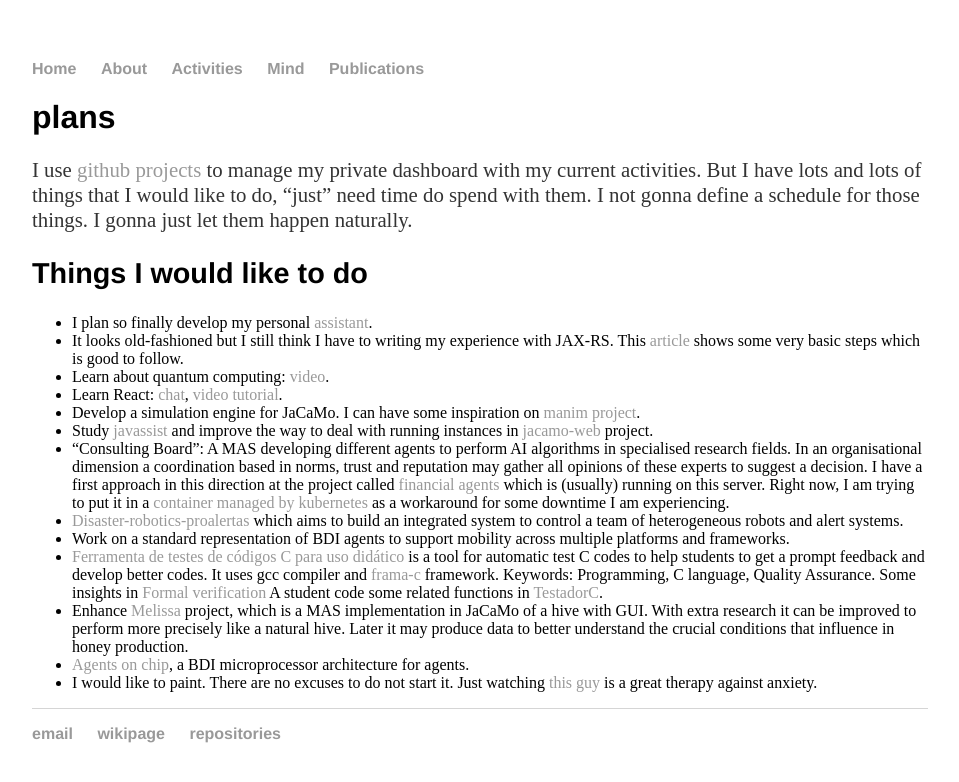
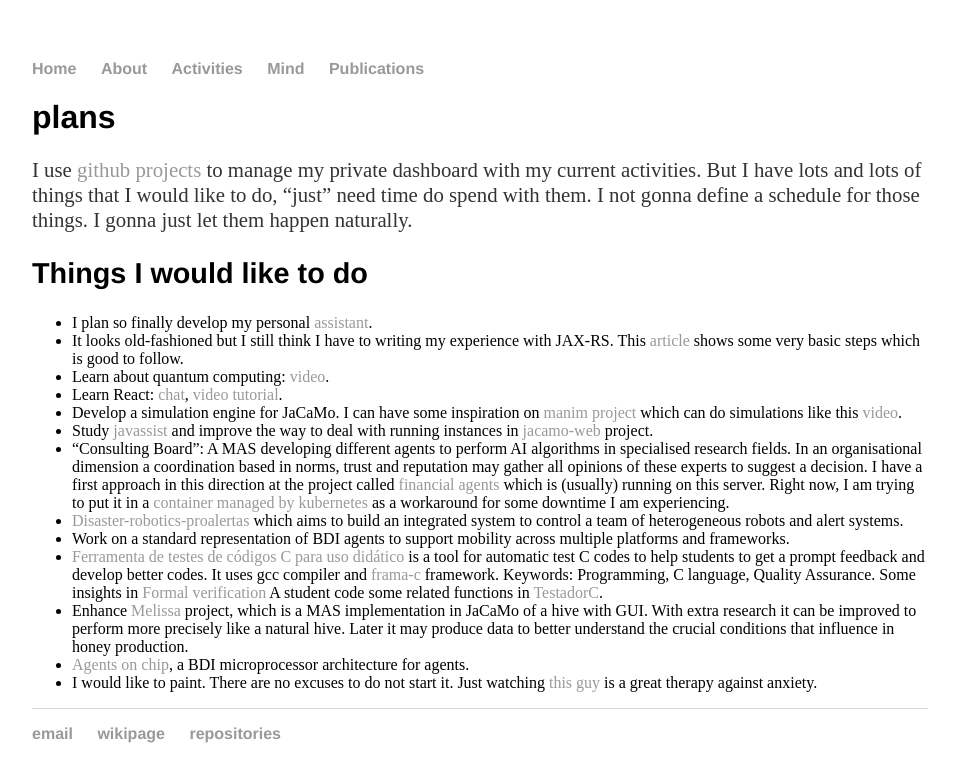
Before and after one commit to cleberjamaral/cleberjamaral.github.io, a Jekyll site: the page built from plans/README.md, in a window 1280 px wide. Shown: the top 782 px of the page, without its empty margins (160-1119 px from the left). Built offline with Jekyll 4.4.1, drawn with Linux system fonts in a browser that asks for light colours; our own code applies the rules of GitHub Pages for plain Markdown files.

Commit message:
GitBook: [master] 3 pages modified

```diff
--- a/plans/README.md
+++ b/plans/README.md
@@ -8,7 +8,7 @@ I use [github projects](https://github.com/users/cleberjamaral/projects/) to man
 * It looks old-fashioned but I still think I have to writing my experience with JAX-RS. This [article](https://javapapers.com/java/restful-web-services-with-java-jax-rs-using-jersey/) shows some very basic steps which is good to follow.
 * Learn about quantum computing: [video](https://www.youtube.com/watch?feature=youtu.be&v=JRIPV0dPAd4).
 * Learn React: [chat](https://medium.com/@jasofalcon/simple-chat-react-java-6923b54d65a0), [video tutorial](https://www.youtube.com/watch?v=hzLDsxPGctY).
-* Develop a simulation engine for JaCaMo. I can have some inspiration on [manim project](https://github.com/3b1b/manim).
+* Develop a simulation engine for JaCaMo. I can have some inspiration on [manim project](https://github.com/3b1b/manim) which can do simulations like this [video](https://www.youtube.com/watch?v=gxAaO2rsdIs).
 * Study [javassist](https://en.m.wikipedia.org/wiki/Javassist) and improve the way to deal with running instances in [jacamo-web](https://github.com/jacamo-lang/jacamo-web) project.
 * "Consulting Board": A MAS developing different agents to perform AI algorithms in specialised research fields. In an organisational dimension a coordination based in norms, trust and reputation may gather all opinions of these experts to suggest a decision. I have a first approach in this direction at the project called [financial agents](https://github.com/cleberjamaral/financialAgents/) which is \(usually\) running on this server. Right now, I am trying to put it in a [container managed by kubernetes](https://gist.github.com/cleberjamaral/2bbf21eb1bddfec8b4c6c01111eba102) as a workaround for some downtime I am experiencing.
 * [Disaster-robotics-proalertas](https://disaster-robotics-proalertas.github.io/) which aims to build an integrated system to control a team of heterogeneous robots and alert systems.
```
Also changed, not shown: knowledge/math.md (+2 -0 lines), README.md.
